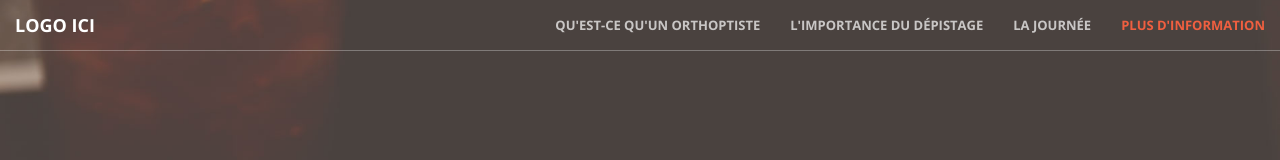
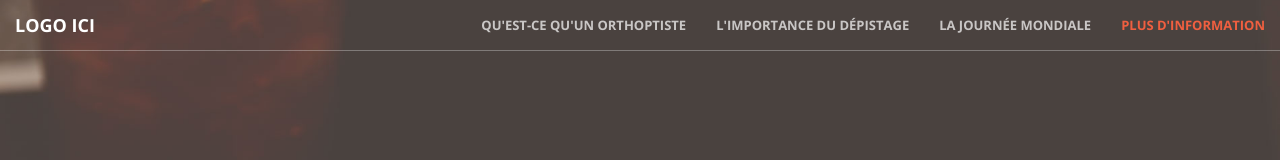
Before and after one commit to remiclem/BAP_SNAO, a website: page index.html in a window 1280 px wide. Shown: the top 160 px of the page. Drawn offline with nearby package versions, Linux system fonts and the light colour scheme.

Commit message:
Modification Navbar

```diff
--- a/index.html
+++ b/index.html
@@ -56,7 +56,7 @@
                         <a class="page-scroll" href="#services">L'importance du dépistage</a>
                     </li>
                     <li>
-                        <a class="page-scroll" href="#portfolio">La journée</a>
+                        <a class="page-scroll" href="#portfolio">La journée mondiale</a>
                     </li>
                     <li>
                         <a class="page-scroll" href="#contact">Plus d'information</a>
```
